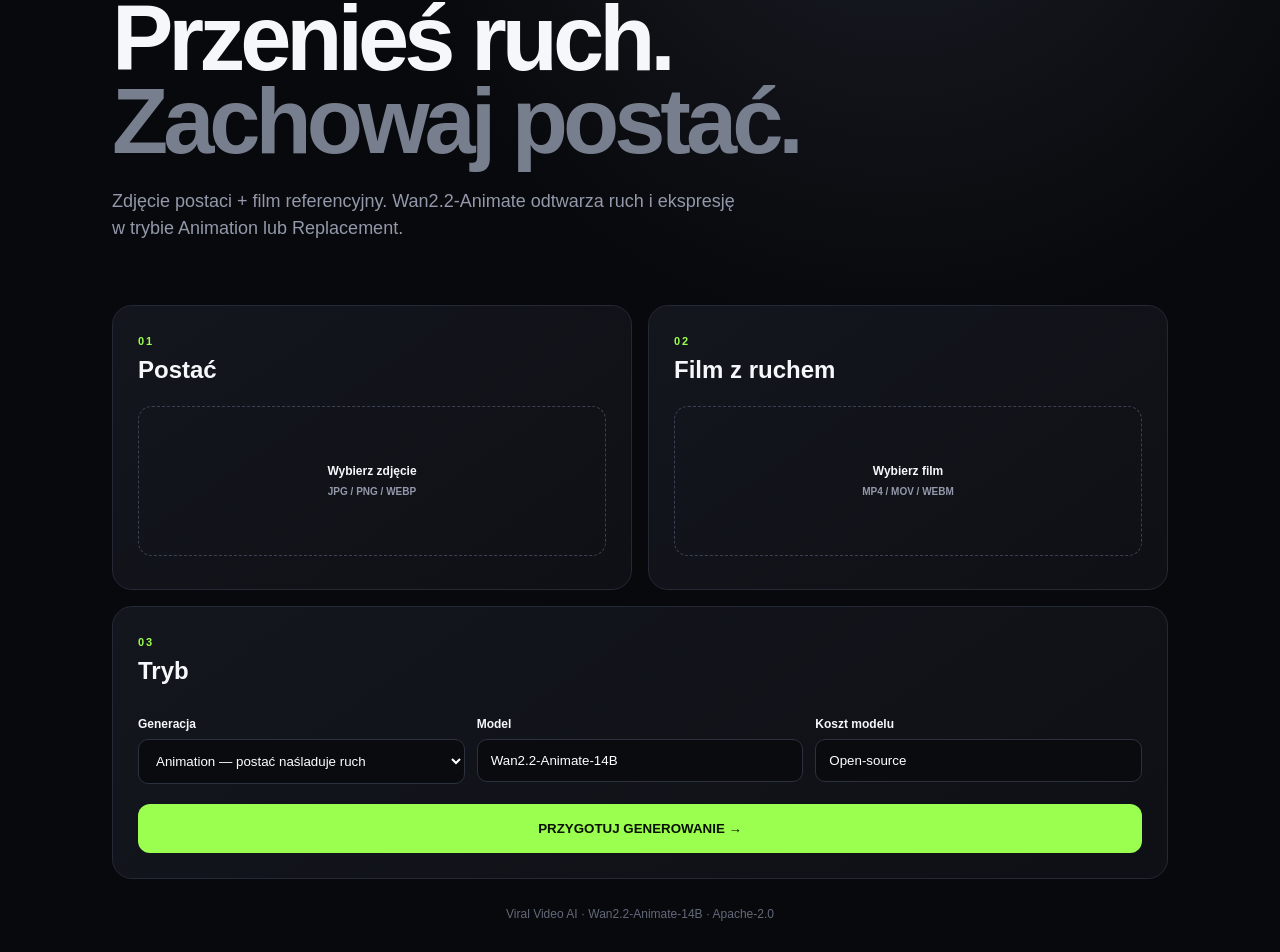
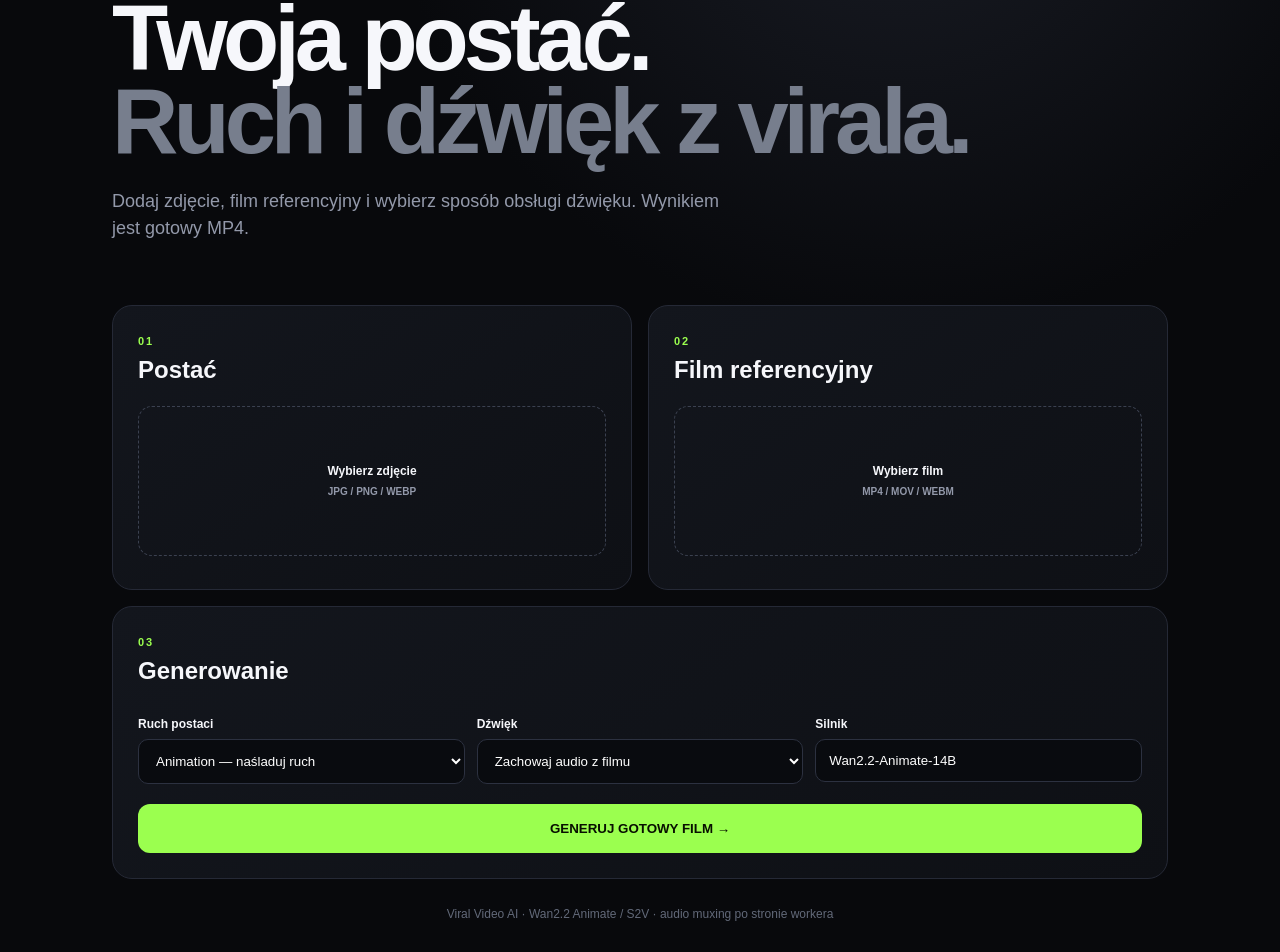
Before and after one commit to Adrikoos/Viral-Video-AI, a Next.js app: page / in a window 1280 px wide. Shown: the part 181-1133 px from the top of the page. Built offline with nearby package versions, Linux system fonts and the light colour scheme.

Commit message:
Add audio workflow to Viral Video AI: app/page.js

```diff
--- a/app/page.js
+++ b/app/page.js
@@ -1,18 +1,33 @@
 "use client";
 import {useEffect,useState} from "react";
+const sleep=ms=>new Promise(r=>setTimeout(r,ms));
 export default function Home(){
- const [image,setImage]=useState(null),[video,setVideo]=useState(null),[mode,setMode]=useState("animate"),[message,setMessage]=useState(""),[api,setApi]=useState(null);
+ const [image,setImage]=useState(null),[video,setVideo]=useState(null),[audio,setAudio]=useState(null),[mode,setMode]=useState("animate"),[audioMode,setAudioMode]=useState("source"),[message,setMessage]=useState(""),[result,setResult]=useState(""),[api,setApi]=useState(null),[busy,setBusy]=useState(false);
  useEffect(()=>{fetch("/api/health").then(r=>r.json()).then(setApi).catch(()=>setApi({ok:false}))},[]);
- async function submit(e){e.preventDefault();setMessage("");
-  if(!image||!video)return setMessage("Dodaj zdjęcie postaci i film z ruchem.");
-  setMessage("Przygotowuję pliki…");
-  const fd=new FormData();fd.append("image",image);fd.append("video",video);fd.append("mode",mode);
-  try{const r=await fetch("/api/generate",{method:"POST",body:fd});const d=await r.json();if(!r.ok)throw new Error(d.error);setMessage(d.message||"Pliki gotowe.");}catch(err){setMessage(err.message||"Błąd.");}
+ async function submit(e){e.preventDefault();setMessage("");setResult("");
+  if(!image||!video)return setMessage("Dodaj zdjęcie postaci i film referencyjny.");
+  if(audioMode==="upload"&&!audio)return setMessage("Dodaj plik audio.");
+  setBusy(true);setMessage("Wysyłam materiały do generatora…");
+  try{
+   const fd=new FormData();fd.append("image",image);fd.append("video",video);fd.append("mode",mode);fd.append("audioMode",audioMode);if(audio)fd.append("audio",audio);
+   const r=await fetch("/api/generate",{method:"POST",body:fd});const d=await r.json();if(!r.ok)throw new Error(d.error||"Błąd generowania.");
+   if(d.videoUrl){setResult(d.videoUrl);setMessage("Gotowe.");setBusy(false);return}
+   if(!d.jobId){setMessage(d.message||"Materiały przygotowane.");setBusy(false);return}
+   setMessage("Generuję film…");
+   for(let i=0;i<180;i++){await sleep(5000);const s=await fetch("/api/status?id="+encodeURIComponent(d.jobId),{cache:"no-store"});const x=await s.json();if(!s.ok)throw new Error(x.error||"Błąd statusu.");if(x.status==="SUCCEEDED"||x.status==="completed"){setResult(x.videoUrl||x.output);setMessage("Gotowe — film z dźwiękiem został wygenerowany.");setBusy(false);return}if(x.status==="FAILED"||x.status==="failed")throw new Error(x.error||"Generowanie nie powiodło się.");}
+   throw new Error("Generowanie nadal trwa.");
+  }catch(err){setMessage(err.message||"Błąd.");setBusy(false)}
  }
  return <main className="shell"><header><div className="brand">VIRAL <span>VIDEO AI</span></div><div className={"pill "+(api?.configured?"on":"")}>{api?.configured?"WAN READY":"FREE / LOCAL"}</div></header>
- <section className="hero"><div className="eyebrow">WAN2.2 ANIMATE · OPEN SOURCE</div><h1>Przenieś ruch.<br/><em>Zachowaj postać.</em></h1><p>Zdjęcie postaci + film referencyjny. Wan2.2-Animate odtwarza ruch i ekspresję w trybie Animation lub Replacement.</p></section>
- <form onSubmit={submit} className="grid"><div className="card"><span className="step">01</span><h2>Postać</h2><label className="upload"><input type="file" accept="image/*" onChange={e=>setImage(e.target.files?.[0]||null)}/><b>{image?image.name:"Wybierz zdjęcie"}</b><small>JPG / PNG / WEBP</small></label></div>
- <div className="card"><span className="step">02</span><h2>Film z ruchem</h2><label className="upload"><input type="file" accept="video/mp4,video/webm,video/quicktime" onChange={e=>setVideo(e.target.files?.[0]||null)}/><b>{video?video.name:"Wybierz film"}</b><small>MP4 / MOV / WEBM</small></label></div>
- <div className="card wide"><span className="step">03</span><h2>Tryb</h2><div className="controls"><div><label>Generacja</label><select value={mode} onChange={e=>setMode(e.target.value)}><option value="animate">Animation — postać naśladuje ruch</option><option value="replace">Replacement — zamiana postaci w filmie</option></select></div><div><label>Model</label><input className="field" value="Wan2.2-Animate-14B" disabled/></div><div><label>Koszt modelu</label><input className="field" value="Open-source" disabled/></div></div><button>PRZYGOTUJ GENEROWANIE →</button>{message&&<div className="notice">{message}</div>}</div></form>
- <footer>Viral Video AI · Wan2.2-Animate-14B · Apache-2.0</footer></main>
+ <section className="hero"><div className="eyebrow">WAN2.2 · CHARACTER + MOTION + AUDIO</div><h1>Twoja postać.<br/><em>Ruch i dźwięk z virala.</em></h1><p>Dodaj zdjęcie, film referencyjny i wybierz sposób obsługi dźwięku. Wynikiem jest gotowy MP4.</p></section>
+ <form onSubmit={submit} className="grid">
+ <div className="card"><span className="step">01</span><h2>Postać</h2><label className="upload"><input type="file" accept="image/*" onChange={e=>setImage(e.target.files?.[0]||null)}/><b>{image?image.name:"Wybierz zdjęcie"}</b><small>JPG / PNG / WEBP</small></label></div>
+ <div className="card"><span className="step">02</span><h2>Film referencyjny</h2><label className="upload"><input type="file" accept="video/mp4,video/webm,video/quicktime" onChange={e=>setVideo(e.target.files?.[0]||null)}/><b>{video?video.name:"Wybierz film"}</b><small>MP4 / MOV / WEBM</small></label></div>
+ <div className="card wide"><span className="step">03</span><h2>Generowanie</h2><div className="controls">
+ <div><label>Ruch postaci</label><select value={mode} onChange={e=>setMode(e.target.value)}><option value="animate">Animation — naśladuj ruch</option><option value="replace">Replacement — zamień postać</option></select></div>
+ <div><label>Dźwięk</label><select value={audioMode} onChange={e=>setAudioMode(e.target.value)}><option value="source">Zachowaj audio z filmu</option><option value="upload">Własny MP3/WAV</option><option value="none">Bez dźwięku</option><option value="s2v">AI Speech-to-Video (S2V)</option></select></div>
+ <div><label>Silnik</label><input className="field" value={audioMode==="s2v"?"Wan2.2-S2V-14B":"Wan2.2-Animate-14B"} disabled/></div></div>
+ {(audioMode==="upload"||audioMode==="s2v")&&<><label>Audio</label><label className="upload"><input type="file" accept="audio/mpeg,audio/wav,audio/x-wav" onChange={e=>setAudio(e.target.files?.[0]||null)}/><b>{audio?audio.name:"Wybierz MP3/WAV"}</b><small>{audioMode==="s2v"?"Mowa/śpiew sterują synchronizacją":"Zastąpi ścieżkę dźwiękową filmu"}</small></label></>}
+ <button disabled={busy}>{busy?"GENEROWANIE…":"GENERUJ GOTOWY FILM →"}</button>{message&&<div className="notice">{message}</div>}{result&&<video className="result" controls src={result}/>}</div></form>
+ <footer>Viral Video AI · Wan2.2 Animate / S2V · audio muxing po stronie workera</footer></main>
 }
```
